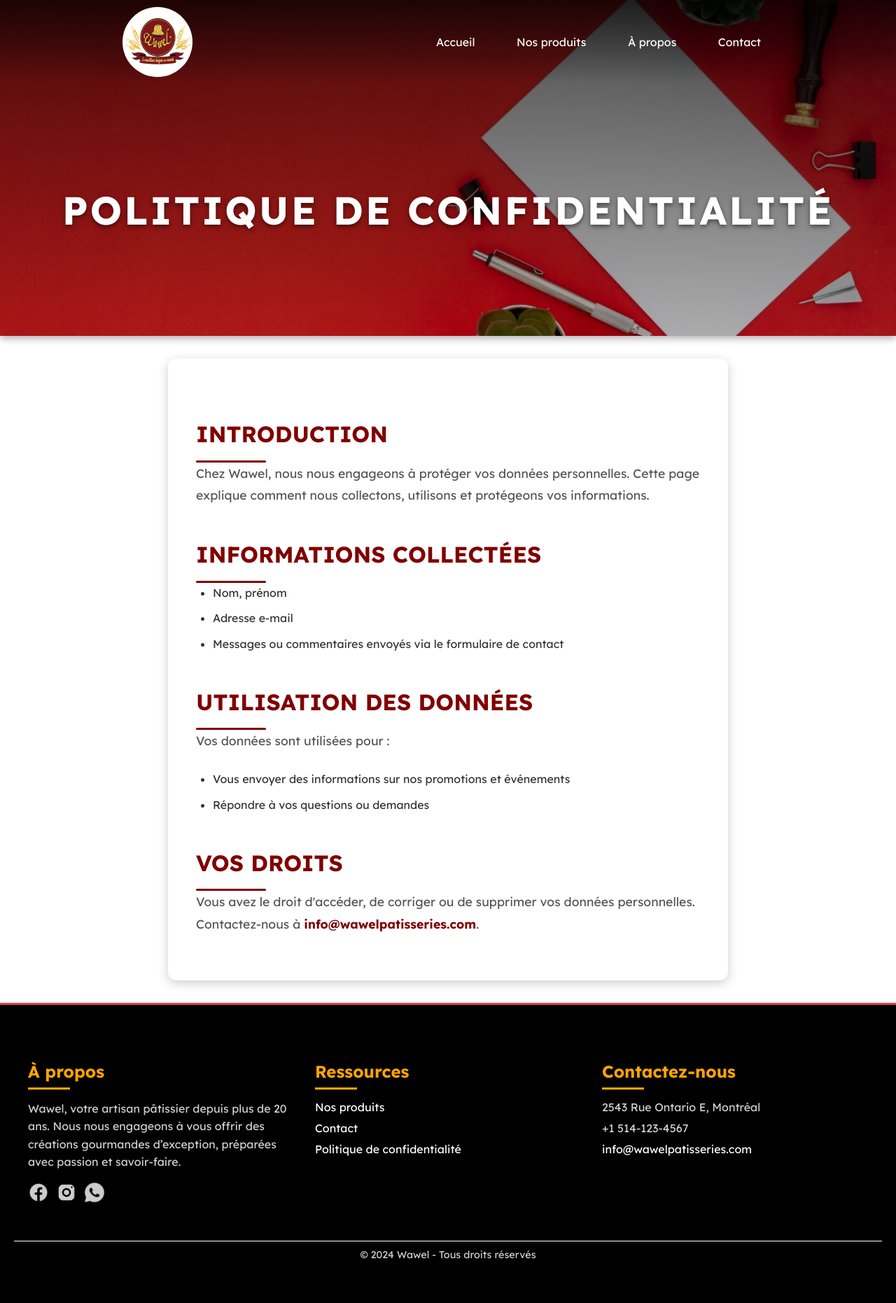
After one commit to Ines-Oubabas/Wawel, a Django app: page /privacy/ in a window 1280 px wide. The commit adds this page. Shown: the whole page at 70% size. Run offline with Django 5.2, Linux system fonts and the light colour scheme.

Commit message:
politique privacy

```diff
--- a/magasin/static/css/style.css
+++ b/magasin/static/css/style.css
@@ -570,6 +570,7 @@ header .reseaux{
     margin: 10px 0;
 }
 
+
 /* Footer */
 footer {
     background-color: #000000; /* Fond sombre */
@@ -667,3 +668,184 @@ footer {
 .footer-bottom p {
     margin: 0;
 }
+
+/* --- Styles pour la page Privacy --- */
+
+/* Header de la page Privacy */
+.privacy-header {
+    background-image: url('../images/privacy.png'); /* Image personnalisée pour la page privacy */
+    background-size: cover;
+    background-position: center;
+    background-repeat: no-repeat;
+    min-height: 60vh;
+    display: flex;
+    align-items: center;
+    justify-content: center;
+    color: white;
+    text-align: center;
+    position: relative;
+    overflow: hidden;
+    box-shadow: 0px 4px 10px rgba(0, 0, 0, 0.3); /* Ombre améliorée */
+}
+
+.privacy-header::before {
+    content: "";
+    position: absolute;
+    top: 0;
+    left: 0;
+    width: 100%;
+    height: 100%;
+    background: linear-gradient(
+        rgba(0, 0, 0, 0.7),
+        rgba(0, 0, 0, 0.3)
+    ); /* Dégradé transparent pour un meilleur contraste */
+    z-index: 0;
+}
+
+.privacy-header .header-overlay {
+    z-index: 1;
+    text-align: center;
+    animation: fadeInDown 1.2s ease-in-out;
+}
+
+.privacy-header h1 {
+    font-size: 3.5rem;
+    letter-spacing: 3px;
+    text-transform: uppercase;
+    font-weight: 700;
+    color: #fff;
+    text-shadow: 0px 3px 6px rgba(0, 0, 0, 0.5); /* Ajout d'une ombre au texte */
+    margin: 0;
+    animation: zoomIn 1.5s ease-out;
+}
+
+/* Animation */
+@keyframes fadeInDown {
+    from {
+        opacity: 0;
+        transform: translateY(-20px);
+    }
+    to {
+        opacity: 1;
+        transform: translateY(0);
+    }
+}
+
+@keyframes zoomIn {
+    from {
+        opacity: 0;
+        transform: scale(0.8);
+    }
+    to {
+        opacity: 1;
+        transform: scale(1);
+    }
+}
+
+/* Contenu principal */
+.privacy-content {
+    max-width: 800px;
+    margin: 2rem auto;
+    padding: 2.5rem;
+    background: #ffffff;
+    box-shadow: 0 4px 15px rgba(0, 0, 0, 0.2);
+    border-radius: 12px;
+    color: #333;
+    line-height: 1.8;
+    transition: transform 0.3s ease, box-shadow 0.3s ease;
+}
+
+.privacy-content:hover {
+    transform: translateY(-5px);
+    box-shadow: 0 8px 20px rgba(0, 0, 0, 0.3);
+}
+
+/* Titres des sections */
+.privacy-content h2 {
+    font-size: 2rem;
+    color: #800000;
+    margin-top: 2.5rem;
+    text-transform: uppercase;
+    position: relative;
+    transition: color 0.3s ease;
+}
+
+.privacy-content h2:hover {
+    color: #e62222;
+}
+
+.privacy-content h2::after {
+    content: "";
+    display: block;
+    width: 100px;
+    height: 3px;
+    background-color: #800000;
+    margin-top: 8px;
+    border-radius: 2px;
+    transition: background-color 0.3s ease;
+}
+
+.privacy-content h2:hover::after {
+    background-color: #e62222;
+}
+
+/* Paragraphes */
+.privacy-content p {
+    margin-bottom: 1.5rem;
+    color: #555;
+    font-size: 1.1rem;
+    line-height: 1.8;
+    transition: color 0.3s ease;
+}
+
+.privacy-content p:hover {
+    color: #333;
+}
+
+/* Listes */
+.privacy-content ul {
+    list-style: disc;
+    padding-left: 1.5rem;
+    margin-bottom: 1.5rem;
+    animation: fadeIn 1s ease-in-out;
+}
+
+.privacy-content ul li {
+    margin-bottom: 0.5rem;
+    color: #333;
+    font-size: 1rem;
+    transition: color 0.3s ease;
+}
+
+.privacy-content ul li:hover {
+    color: #800000;
+}
+
+/* Liens */
+.privacy-content a {
+    color: #800000;
+    text-decoration: none;
+    font-weight: bold;
+    transition: color 0.3s ease, transform 0.3s ease;
+}
+
+.privacy-content a:hover {
+    text-decoration: underline;
+    color: #e62222;
+    transform: scale(1.1);
+}
+
+/* Responsive Design */
+@media (max-width: 768px) {
+    .privacy-header h1 {
+        font-size: 2.5rem;
+    }
+
+    .privacy-content {
+        padding: 2rem;
+    }
+
+    .privacy-content h2 {
+        font-size: 1.6rem;
+    }
+}
--- a/magasin/templates/index.html
+++ b/magasin/templates/index.html
@@ -196,7 +196,8 @@
       <ul>
         <li><a href="/produits/">Nos produits</a></li>
         <li><a href="/contact/">Contact</a></li>
-        <li><a href="/privacy/">Politique de confidentialité</a></li>
+        <li><a href="{% url 'privacy' %}">Politique de confidentialité</a></li>
+
       </ul>
     </div>
     <div class="footer-section">
--- /dev/null
+++ b/magasin/templates/privacy.html
@@ -0,0 +1,94 @@
+{% load static %}
+<!DOCTYPE html>
+<html lang="fr">
+<head>
+    <meta charset="UTF-8">
+    <meta name="viewport" content="width=device-width, initial-scale=1.0">
+    <title>Politique de Confidentialité</title>
+    <link rel="stylesheet" href="{% static 'css/style.css' %}">
+</head>
+<body>
+    {% include './utils/nav.html' %}
+
+    <!-- Header de la page -->
+    <header class="privacy-header">
+        <div class="header-overlay">
+            <h1>Politique de Confidentialité</h1>
+        </div>
+    </header>
+
+
+    <!-- Contenu principal -->
+    <main class="privacy-content">
+        <h2>Introduction</h2>
+        <p>
+            Chez Wawel, nous nous engageons à protéger vos données personnelles.
+            Cette page explique comment nous collectons, utilisons et protégeons vos informations.
+        </p>
+
+        <h2>Informations Collectées</h2>
+        <ul>
+            <li>Nom, prénom</li>
+            <li>Adresse e-mail</li>
+            <li>Messages ou commentaires envoyés via le formulaire de contact</li>
+        </ul>
+
+        <h2>Utilisation des Données</h2>
+        <p>
+            Vos données sont utilisées pour :
+        </p>
+        <ul>
+            <li>Vous envoyer des informations sur nos promotions et événements</li>
+            <li>Répondre à vos questions ou demandes</li>
+        </ul>
+
+        <h2>Vos Droits</h2>
+        <p>
+            Vous avez le droit d'accéder, de corriger ou de supprimer vos données personnelles.
+            Contactez-nous à <a href="mailto:info@wawelpatisseries.com">info@wawelpatisseries.com</a>.
+        </p>
+    </main>
+
+    <!-- Pied de page intégré -->
+    <footer>
+        <div class="footer-container">
+            <div class="footer-section">
+                <h4>À propos</h4>
+                <p>
+                    Wawel, votre artisan pâtissier depuis plus de 20 ans. Nous nous engageons à vous offrir des créations gourmandes d’exception, préparées avec passion et savoir-faire.
+                </p>
+                <div class="social-icons">
+                    <a href="https://www.facebook.com" target="_blank">
+                        <img src="{% static 'images/facebook-icon.png' %}" alt="Facebook">
+                    </a>
+                    <a href="https://www.instagram.com" target="_blank">
+                        <img src="{% static 'images/instagram-icon.png' %}" alt="Instagram">
+                    </a>
+                    <a href="https://wa.me/1234567890" target="_blank">
+                        <img src="{% static 'images/whatsapp-icon.png' %}" alt="WhatsApp">
+                    </a>
+                </div>
+            </div>
+            <div class="footer-section">
+                <h4>Ressources</h4>
+                <ul>
+                    <li><a href="/produits/">Nos produits</a></li>
+                    <li><a href="/contact/">Contact</a></li>
+                    <li><a href="{% url 'privacy' %}">Politique de confidentialité</a></li>
+                </ul>
+            </div>
+            <div class="footer-section">
+                <h4>Contactez-nous</h4>
+                <ul>
+                    <li>2543 Rue Ontario E, Montréal</li>
+                    <li>+1 514-123-4567</li>
+                    <li><a href="mailto:info@wawelpatisseries.com">info@wawelpatisseries.com</a></li>
+                </ul>
+            </div>
+        </div>
+        <div class="footer-bottom">
+            <p>&copy; 2024 Wawel - Tous droits réservés</p>
+        </div>
+    </footer>
+</body>
+</html>
--- a/magasin/urls.py
+++ b/magasin/urls.py
@@ -9,5 +9,5 @@ urlpatterns = [
     path('contact/', views.contact, name='contact'),  # Page de contact
     path('submit-contact/', views.submit_contact, name='submit_contact'),  # Soumission du formulaire
     path('newsletter/', views.newsletter_subscription, name='newsletter'),
-
+     path('privacy/', views.privacy, name='privacy'),  # Politique de Confidentialité
 ]
--- a/magasin/views.py
+++ b/magasin/views.py
@@ -1,6 +1,8 @@
 from django.shortcuts import render, redirect
 from django.core.mail import send_mail
 from django.http import HttpResponse
+import os
+from django.template.loader import render_to_string
 from django.contrib import messages
 from django.core.mail import EmailMessage
 from .models import Product, Client, Promotion# Importation des modèles nécessaires
@@ -146,3 +148,38 @@ def newsletter_subscription(request):
         else:
             messages.error(request, "Veuillez fournir une adresse email valide.")
     return redirect("index")
+
+
+def privacy(request):
+    """
+    Affiche la page de Politique de Confidentialité.
+    """
+    # Contenu statique intégré directement dans le code
+    content = """
+    <h2>Introduction</h2>
+    <p>
+        Chez Wawel, nous nous engageons à protéger vos données personnelles.
+        Cette page explique comment nous collectons, utilisons et protégeons vos informations.
+    </p>
+    <h2>Informations Collectées</h2>
+    <ul>
+        <li>Nom, prénom</li>
+        <li>Adresse e-mail</li>
+        <li>Messages ou commentaires envoyés via le formulaire de contact</li>
+    </ul>
+    <h2>Utilisation des Données</h2>
+    <p>
+        Vos données sont utilisées pour :
+    </p>
+    <ul>
+        <li>Vous envoyer des informations sur nos promotions et événements</li>
+        <li>Répondre à vos questions ou demandes</li>
+    </ul>
+    <h2>Vos Droits</h2>
+    <p>
+        Vous avez le droit d'accéder, de corriger ou de supprimer vos données personnelles.
+        Contactez-nous à <a href="mailto:info@wawelpatisseries.com">info@wawelpatisseries.com</a>.
+    </p>
+    """
+    # Retourne la page avec le contenu injecté
+    return render(request, 'privacy.html', {'content': content})
```
Also changed, not shown: magasin/static/images/privacy.png (added).
